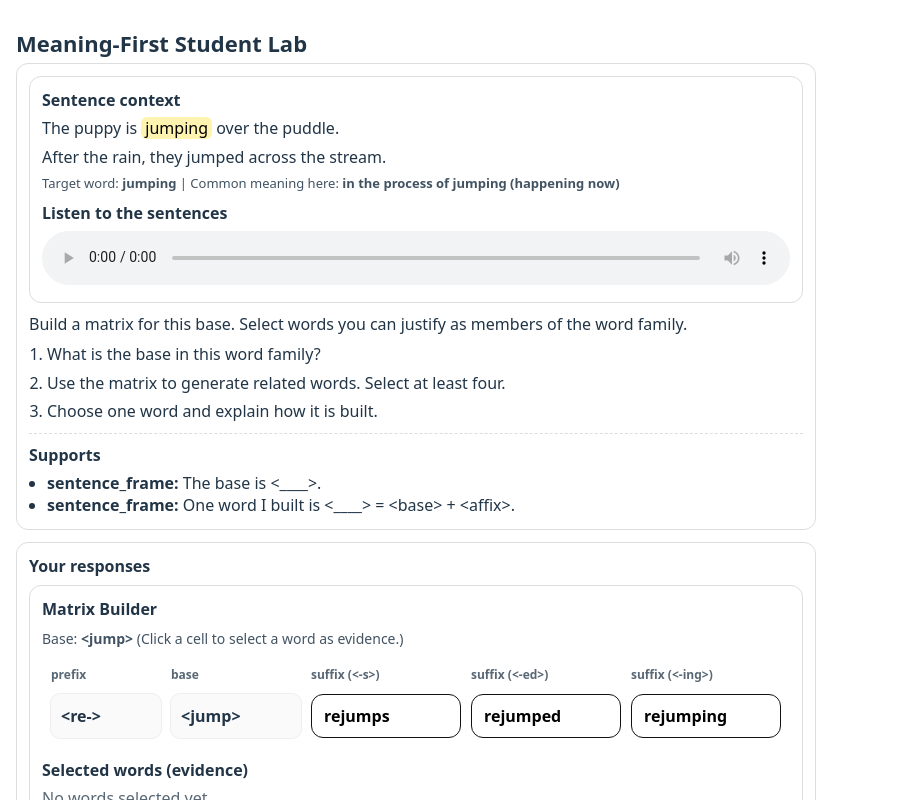
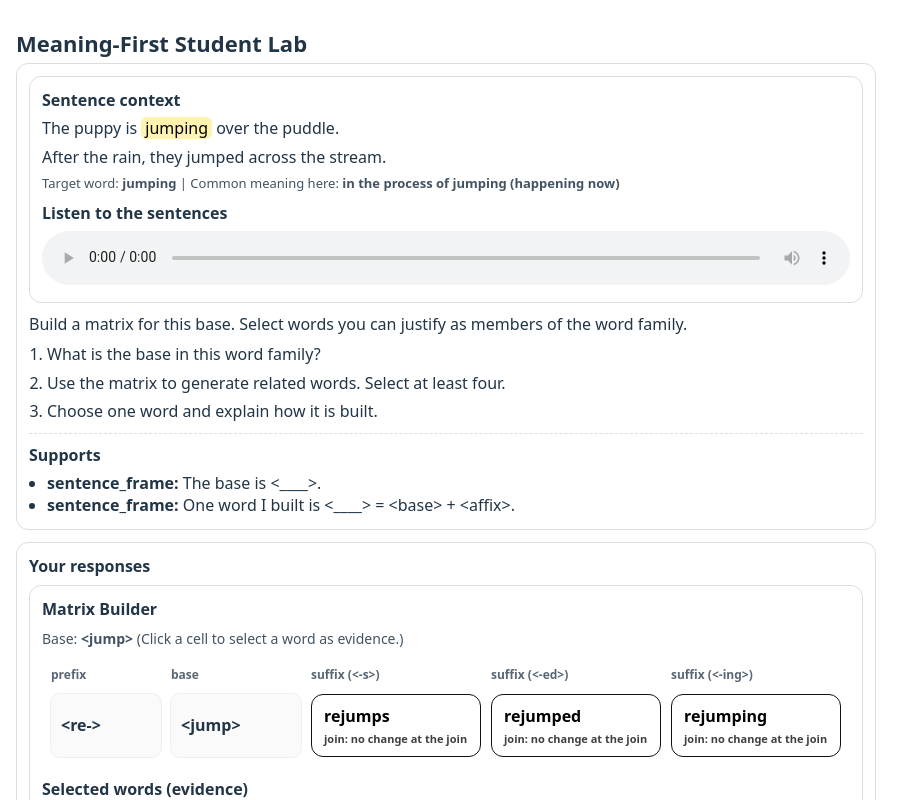
Before and after one commit to Lokahi-Connect/Meaning-First-Student-Lab, a React (Vite) app: page / in a window 1280 px wide. Shown: the top 800 px of the page, without its empty margins (0-923 px from the left). Built offline with nearby package versions, Linux system fonts and the light colour scheme.

Commit message:
Update MatrixBuilder.tsx

```diff
--- a/src/components/MatrixBuilder.tsx
+++ b/src/components/MatrixBuilder.tsx
@@ -23,9 +23,73 @@ function normalizeAffix(a: string) {
   return (a || "").trim();
 }
 
+function isVowel(ch: string) {
+  return ["a", "e", "i", "o", "u"].includes(ch);
+}
+
+function startsWithVowel(s: string) {
+  const c = (s || "").toLowerCase().trim()[0] || "";
+  return isVowel(c);
+}
+
+function endsWithConsonant(s: string) {
+  const c = (s || "").toLowerCase().trim().slice(-1) || "";
+  return c !== "" && !isVowel(c);
+}
+
+// Basic CVC check (English has exceptions; v1 is intentionally simple)
+function isCVC(base: string) {
+  const b = (base || "").toLowerCase().trim();
+  if (b.length < 3) return false;
+  const a = b[b.length - 3];
+  const m = b[b.length - 2];
+  const z = b[b.length - 1];
+  if (!a || !m || !z) return false;
+
+  // Exclude w, x, y as final doubling targets in this simple rule
+  if (["w", "x", "y"].includes(z)) return false;
+
+  return !isVowel(a) && isVowel(m) && !isVowel(z);
+}
+
+function applyJoin(base: string, suffix: string) {
+  const b = (base || "").toLowerCase().trim();
+  const s = (suffix || "").toLowerCase().trim();
+
+  // No suffix
+  if (!s) return { stem: b, note: "no suffix" };
+
+  // Rule 1: Final <e> drop before vowel suffix (e.g., make + ing -> making)
+  if (b.endsWith("e") && startsWithVowel(s)) {
+    return { stem: b.slice(0, -1), note: "drop final <e> before a vowel suffix" };
+  }
+
+  // Rule 2: Final <y> -> <i> before suffix that does NOT start with <i>
+  // (try + ed -> tried). For <-ing>, keep y (try + ing -> trying).
+  if (b.endsWith("y") && endsWithConsonant(b.slice(0, -1)) && !s.startsWith("i")) {
+    return { stem: b.slice(0, -1) + "i", note: "change final <y> to <i> before this suffix" };
+  }
+
+  // Rule 3: Double final consonant in CVC base before vowel suffix (run + ing -> running)
+  // This is a simplified heuristic (works for run, hop, plan; not perfect for all English).
+  if (isCVC(b) && startsWithVowel(s)) {
+    const last = b[b.length - 1];
+    return { stem: b + last, note: "double final consonant before a vowel suffix" };
+  }
+
+  // Default: no spelling change at the join
+  return { stem: b, note: "no change at the join" };
+}
+
 function buildWord(prefix: string, base: string, suffix: string) {
-  // v1 intentionally does NOT apply join conventions.
-  return `${prefix}${base}${suffix}`;
+  const pre = (prefix || "").toLowerCase().trim();
+  const suf = (suffix || "").toLowerCase().trim();
+  const { stem, note } = applyJoin(base, suf);
+  return {
+    word: `${pre}${stem}${suf}`,
+    joinNote: note,
+    joinedBase: stem, // base after join adjustment (for display)
+  };
 }
 
 function inferAffixForWordSum(args: {
@@ -33,48 +97,33 @@ function inferAffixForWordSum(args: {
   base: string;
   prefixes: string[];
   suffixes: string[];
-}): { prefix: string; suffix: string } {
-  const w = (args.proofWord || "").toLowerCase();
-  const b = (args.base || "").toLowerCase();
-  const prefixes = args.prefixes.map((p) => (p || "").toLowerCase()).filter(Boolean);
-  const suffixes = args.suffixes.map((s) => (s || "").toLowerCase()).filter(Boolean);
+}) {
+  const w = (args.proofWord || "").toLowerCase().trim();
+  const b = (args.base || "").toLowerCase().trim();
+  const prefixes = args.prefixes.map((p) => (p || "").toLowerCase().trim()).filter(Boolean);
+  const suffixes = args.suffixes.map((s) => (s || "").toLowerCase().trim()).filter(Boolean);
 
-  // Find prefix: choose the longest prefix that matches the start of the word
+  // Longest matching prefix
   let pre = "";
-  for (const p of prefixes) {
-    if (w.startsWith(p) && p.length > pre.length) pre = p;
-  }
+  for (const p of prefixes) if (w.startsWith(p) && p.length > pre.length) pre = p;
 
-  // After removing prefix, the remainder should contain base + suffix
   const afterPre = pre ? w.slice(pre.length) : w;
 
-  // Find suffix: choose the longest suffix that matches the end
+  // Longest matching suffix
   let suf = "";
-  for (const s of suffixes) {
-    if (afterPre.endsWith(s) && s.length > suf.length) suf = s;
-  }
+  for (const s of suffixes) if (afterPre.endsWith(s) && s.length > suf.length) suf = s;
 
-  // Validate that base is present (best effort)
-  // We do not fail hard; we just return what we can infer.
-  const basePresent = afterPre.includes(b);
-  if (!basePresent) {
-    // If base isn’t found, don’t guess affixes too aggressively.
-    return { prefix: pre, suffix: suf };
-  }
-
-  return { prefix: pre, suffix: suf };
+  // Best-effort only
+  return { prefix: pre, suffix: suf, base: b };
 }
 
 function formatWordSum(proofWord: string, base: string, prefix: string, suffix: string) {
   const parts: string[] = [];
-
   if (prefix) parts.push(`<${prefix}->`);
   parts.push(`<${base}>`);
   if (suffix) parts.push(`<-${suffix}>`);
 
-  const rightSide = parts.join(" + ");
-
-  return `<${proofWord}> = ${rightSide}\nJoin note: ________ because ________.`;
+  return `<${proofWord}> = ${parts.join(" + ")}\nJoin note: ________ because ________.`;
 }
 
 export function MatrixBuilder({
@@ -111,14 +160,14 @@ export function MatrixBuilder({
   function startWordSumTemplate() {
     if (!proofWord) return;
 
-    const { prefix, suffix } = inferAffixForWordSum({
+    const inferred = inferAffixForWordSum({
       proofWord,
       base,
       prefixes: P,
       suffixes: S,
     });
 
-    const template = formatWordSum(proofWord, base, prefix, suffix);
+    const template = formatWordSum(proofWord, base, inferred.prefix, inferred.suffix);
     onChangeWordSum(template);
   }
 
@@ -176,7 +225,8 @@ export function MatrixBuilder({
                 </td>
 
                 {right.map((suf) => {
-                  const w = buildWord(pre, base, suf);
+                  const built = buildWord(pre, base, suf);
+                  const w = built.word;
                   const isSelected = selected.includes(w);
 
                   return (
@@ -192,11 +242,14 @@ export function MatrixBuilder({
                           background: isSelected ? "#fff3b0" : "white",
                           cursor: "pointer",
                           fontWeight: 800,
-                          minWidth: 150,
+                          minWidth: 170,
                         }}
-                        title="Click to select as evidence"
+                        title={`Join note: ${built.joinNote}`}
                       >
                         {w}
+                        <div style={{ fontSize: 11, opacity: 0.75, marginTop: 4 }}>
+                          join: {built.joinNote}
+                        </div>
                       </button>
                     </td>
                   );
@@ -231,7 +284,6 @@ export function MatrixBuilder({
         )}
       </div>
 
-      {/* Proof step */}
       <div style={{ marginTop: 14, paddingTop: 12, borderTop: "1px dashed #ddd" }}>
         <div style={{ fontWeight: 800, marginBottom: 6 }}>Proof (required before Continue)</div>
 
@@ -287,7 +339,7 @@ export function MatrixBuilder({
             </button>
 
             <div style={{ fontSize: 12, opacity: 0.75 }}>
-              (Template fills structure only, not the join reasoning.)
+              (Template fills structure only; you write the join reasoning.)
             </div>
           </div>
 
```
